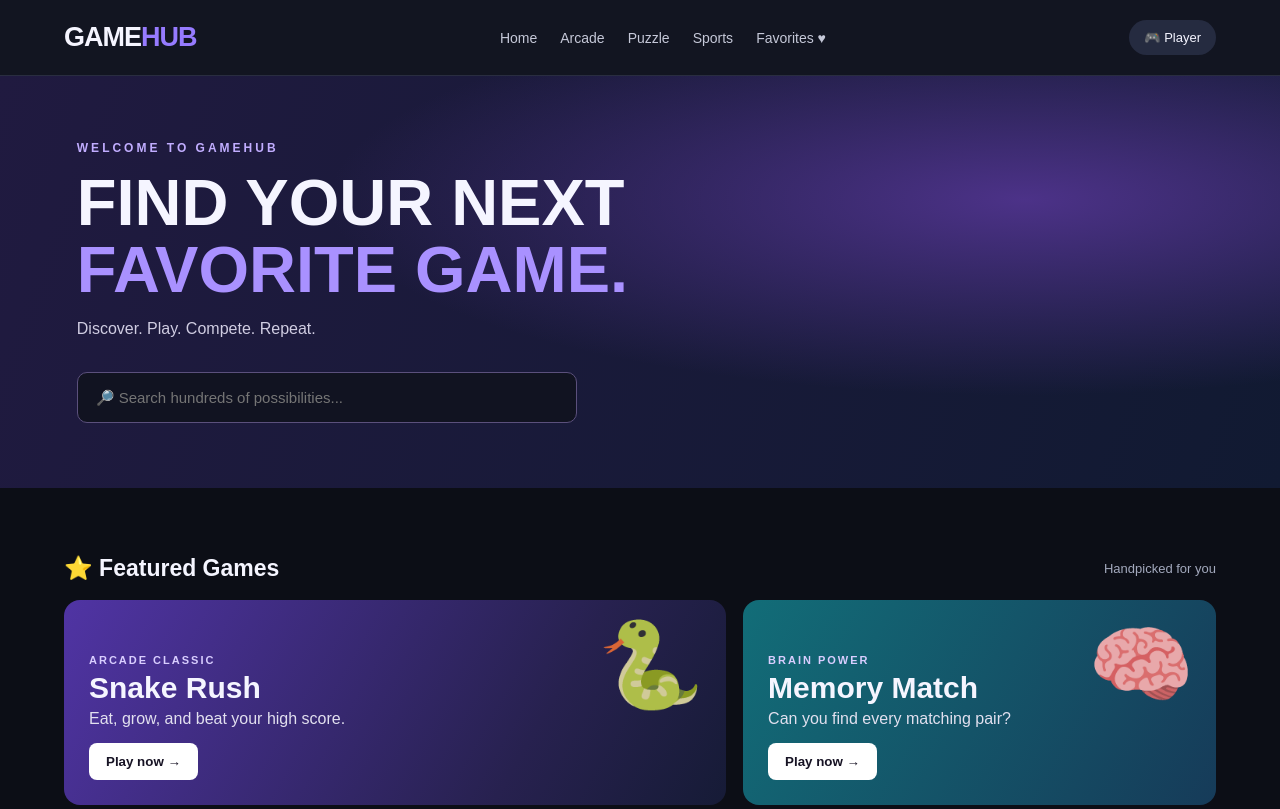
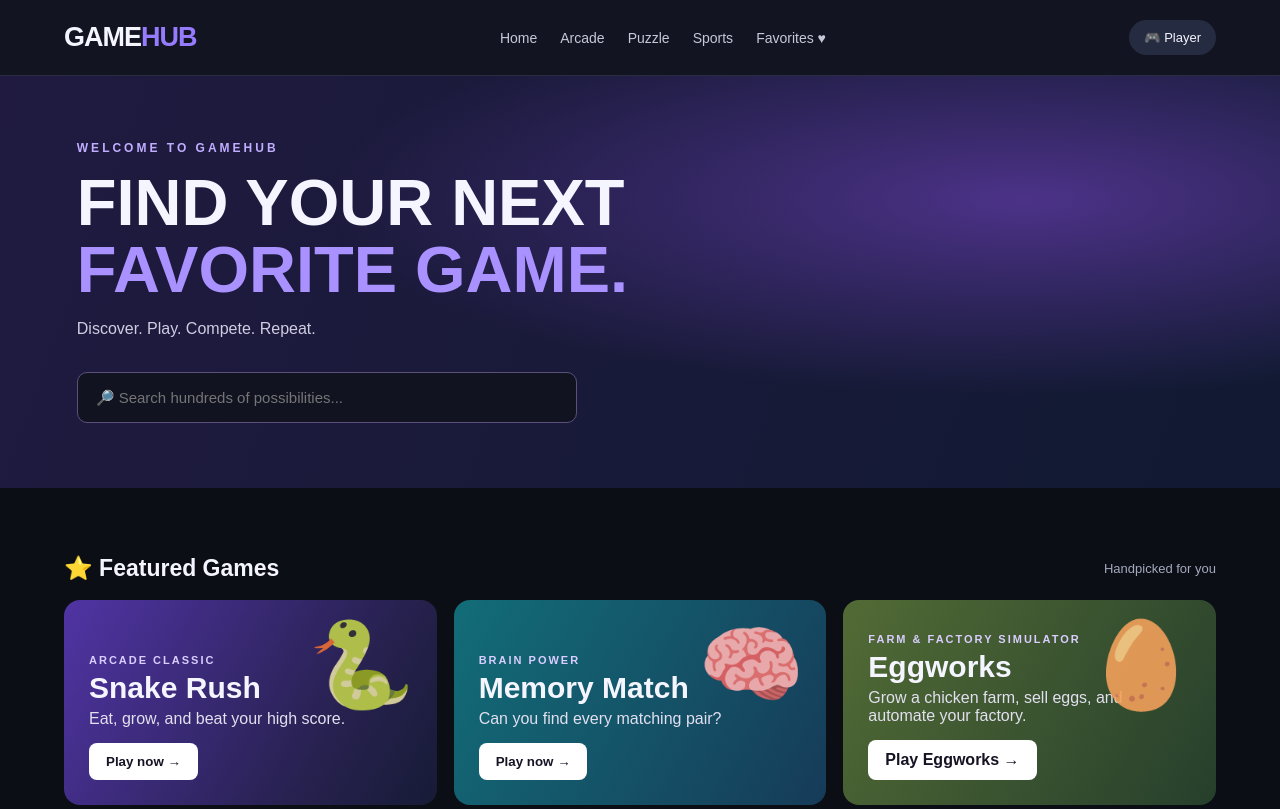
Before and after one commit to Halloweenest/GameHub, a plain HTML site: page index.html in a window 1280 px wide. Shown: the top 809 px of the page. Drawn offline with Linux system fonts and the light colour scheme.

Commit message:
Feature Eggworks on GameHub homepage

```diff
--- a/index.html
+++ b/index.html
@@ -29,7 +29,7 @@ main{max-width:1450px;margin:auto;padding:35px 5%}
 .section-head{display:flex;justify-content:space-between;align-items:center;margin:32px 0 18px}
 .section-head h2{font-size:23px;margin:0}
 .muted{color:var(--muted);font-size:13px}
-.featured{display:grid;grid-template-columns:1.4fr 1fr;gap:17px}
+.featured{display:grid;grid-template-columns:repeat(auto-fit,minmax(250px,1fr));gap:17px}
 .feature{border-radius:16px;min-height:205px;padding:25px;display:flex;flex-direction:column;justify-content:end;overflow:hidden;position:relative}
 .feature h2{font-size:30px;margin:5px 0}
 .feature p{margin:0 0 15px;color:#e2e0ef}
@@ -109,6 +109,13 @@ footer{text-align:center;padding:40px;color:#777f98;border-top:1px solid #252b3a
       <h2>Memory Match</h2>
       <p>Can you find every matching pair?</p>
       <button class="playbtn" onclick="openGame('memory')">Play now →</button>
+    </div>
+    <div class="feature" style="background:linear-gradient(120deg,#526b35,#263f2c)">
+      <div class="feature-emoji">🥚</div>
+      <div class="tag">FARM & FACTORY SIMULATOR</div>
+      <h2>Eggworks</h2>
+      <p>Grow a chicken farm, sell eggs, and automate your factory.</p>
+      <a class="playbtn" href="machine-egg.html" style="text-decoration:none">Play Eggworks →</a>
     </div>
   </div>
 
```
